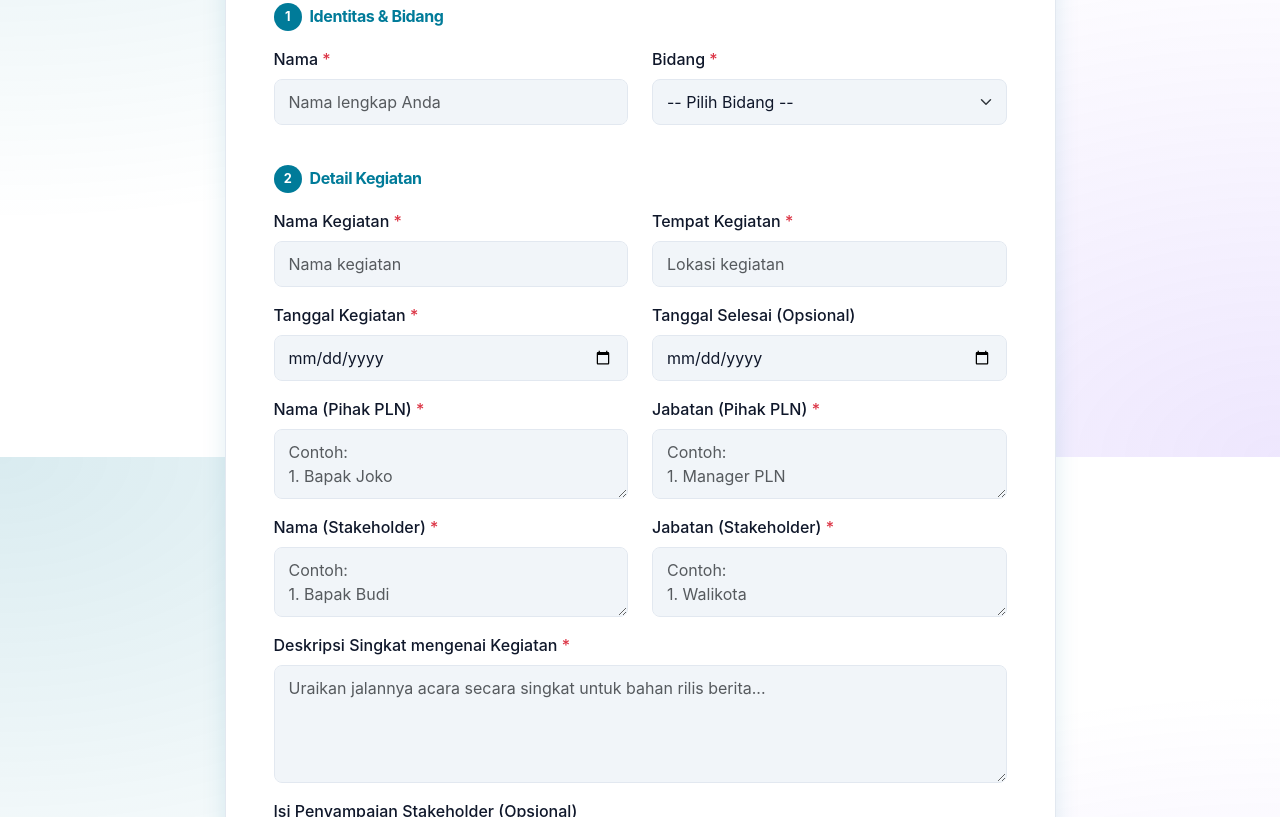
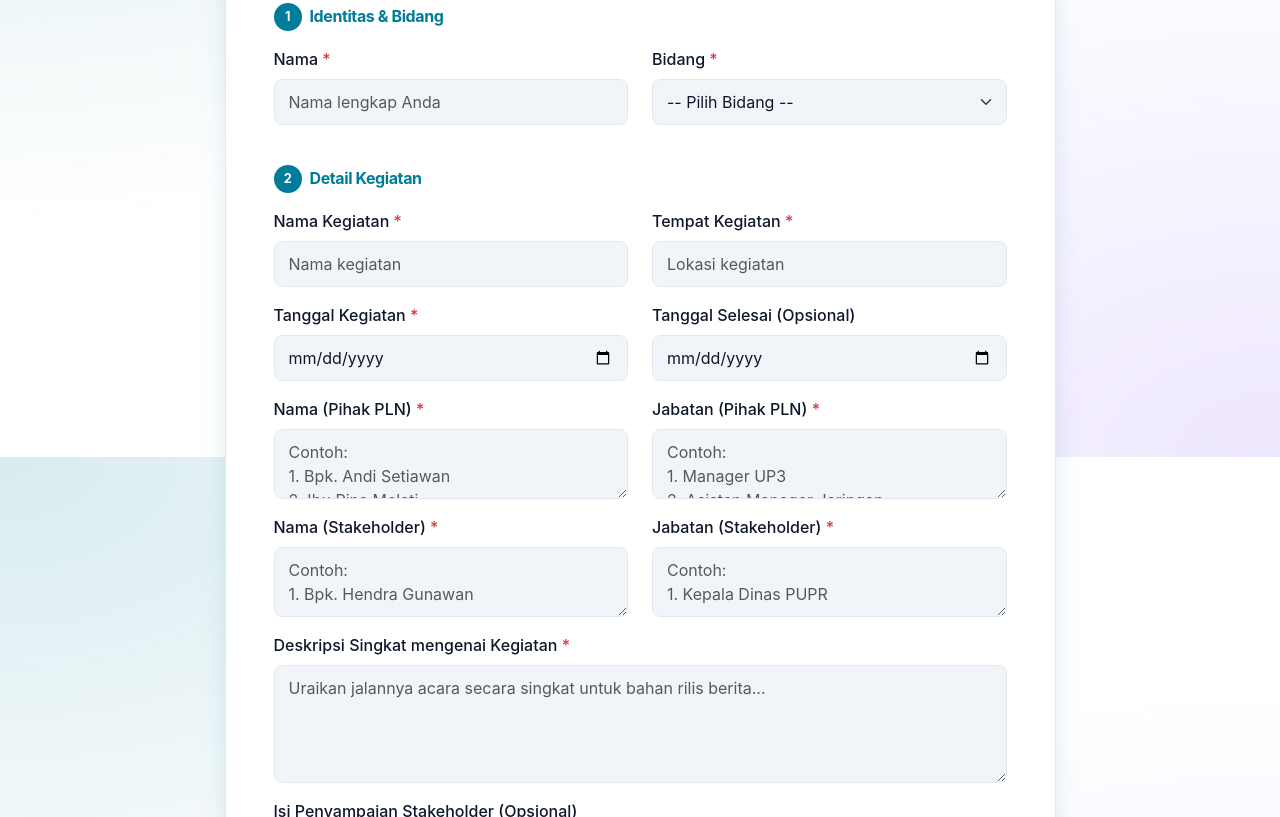
Before and after one commit to vebyariskaa/plnkomunikasimedia, a website: page public/rilis.html in a window 1280 px wide. Shown: the part 343-1160 px from the top of the page. Drawn offline with nearby package versions, Linux system fonts and the light colour scheme; no server answers.

Commit message:
style: update placeholder names to sound more professional

```diff
--- a/public/rilis.html
+++ b/public/rilis.html
@@ -371,13 +371,13 @@
                 <div class="col-md-6">
                   <label for="namaTerlibatPln" class="form-label">Nama (Pihak PLN) <span class="text-danger">*</span></label>
                   <textarea class="form-control" id="namaTerlibatPln" rows="2"
-                    placeholder="Contoh:&#10;1. Bapak Joko" required></textarea>
+                    placeholder="Contoh:&#10;1. Bpk. Andi Setiawan&#10;2. Ibu Rina Melati" required></textarea>
                   <div class="invalid-feedback">Nama pihak PLN wajib diisi.</div>
                 </div>
                 <div class="col-md-6">
                   <label for="jabatanTerlibatPln" class="form-label">Jabatan (Pihak PLN) <span class="text-danger">*</span></label>
                   <textarea class="form-control" id="jabatanTerlibatPln" rows="2"
-                    placeholder="Contoh:&#10;1. Manager PLN" required></textarea>
+                    placeholder="Contoh:&#10;1. Manager UP3&#10;2. Asisten Manager Jaringan" required></textarea>
                   <div class="invalid-feedback">Jabatan pihak PLN wajib diisi.</div>
                 </div>
               </div>
@@ -385,13 +385,13 @@
                 <div class="col-md-6">
                   <label for="namaTerlibatStakeholder" class="form-label">Nama (Stakeholder) <span class="text-danger">*</span></label>
                   <textarea class="form-control" id="namaTerlibatStakeholder" rows="2"
-                    placeholder="Contoh:&#10;1. Bapak Budi" required></textarea>
+                    placeholder="Contoh:&#10;1. Bpk. Hendra Gunawan" required></textarea>
                   <div class="invalid-feedback">Nama stakeholder wajib diisi.</div>
                 </div>
                 <div class="col-md-6">
                   <label for="jabatanTerlibatStakeholder" class="form-label">Jabatan (Stakeholder) <span class="text-danger">*</span></label>
                   <textarea class="form-control" id="jabatanTerlibatStakeholder" rows="2"
-                    placeholder="Contoh:&#10;1. Walikota" required></textarea>
+                    placeholder="Contoh:&#10;1. Kepala Dinas PUPR" required></textarea>
                   <div class="invalid-feedback">Jabatan stakeholder wajib diisi.</div>
                 </div>
               </div>
```
Also changed, not shown: public/admin.html (+4 -4 lines).
